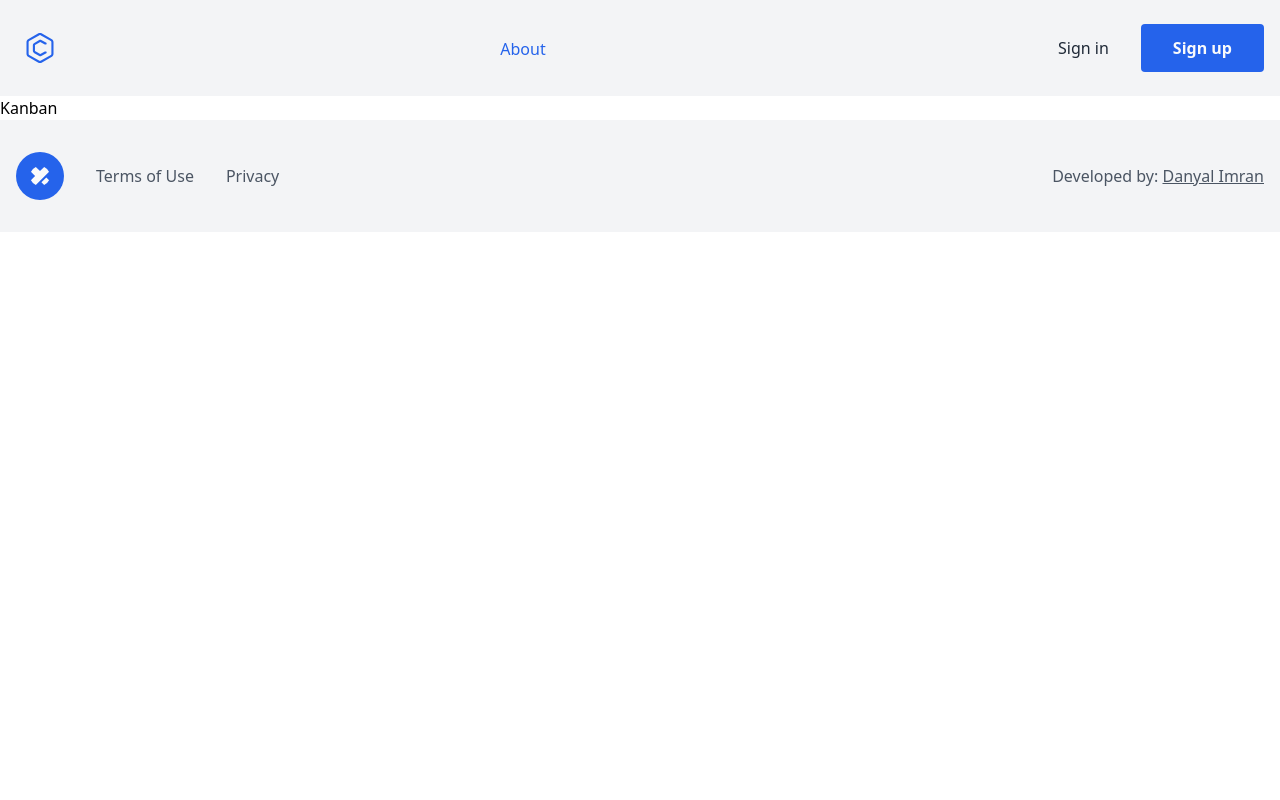
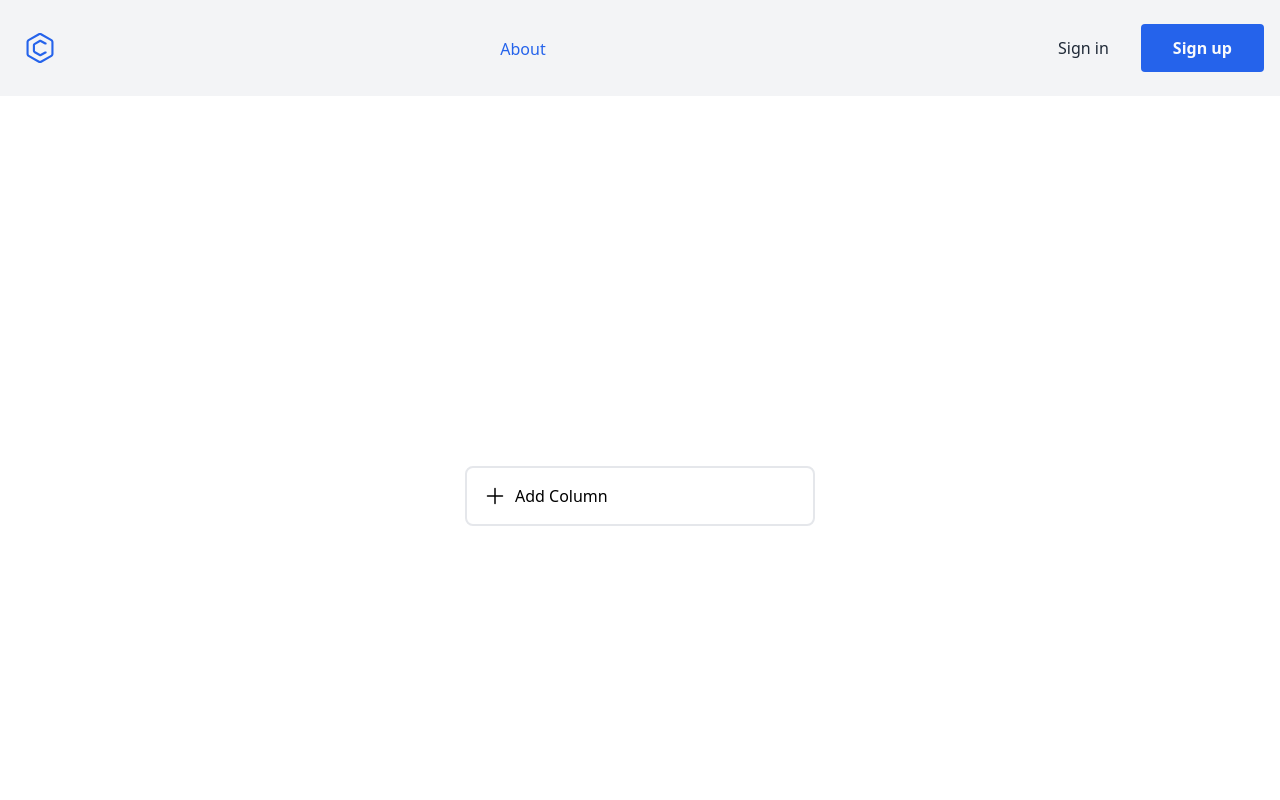
Before and after one commit to imRanDan/mytasklist-2.0, a Next.js app: page /kanban in a window 1280 px wide. Shown: the top 800 px of the page. Built offline with nearby package versions, Linux system fonts and the light colour scheme.

Commit message:
working on kanban board and added in a column button

```diff
--- a/src/components/Kanban.tsx
+++ b/src/components/Kanban.tsx
@@ -1,8 +1,15 @@
 import React from 'react'
+import PlusIcon from '@/icons/PlusIcon'
 
 function Kanban() {
   return (
-    <div>Kanban</div>
+    <div className='m-auto flex min-h-screen w-full items-center overflow-x-auto overflow-y-hidden px-[40px]'>
+      <div className='m-auto'>
+        <button className='h-[60px] w-[350px] min-w-[350px] cursor-pointer rounded-lg bg-grey-800 border-2 border-grey-900 p-4 ring-green-500 hover:ring-2 flex gap-2'>
+          <PlusIcon/> Add Column
+        </button>
+      </div>
+    </div>
   )
 }
 
--- /dev/null
+++ b/src/components/Sidebar.tsx
@@ -0,0 +1,9 @@
+import React from 'react'
+
+function Sidebar() {
+  return (
+    <div>Sidebar</div>
+  )
+}
+
+export default Sidebar
--- /dev/null
+++ b/src/icons/PlusIcon.tsx
@@ -0,0 +1,11 @@
+import React from 'react'
+
+function PlusIcon() {
+  return (
+    <svg xmlns="http://www.w3.org/2000/svg" fill="none" viewBox="0 0 24 24" strokeWidth={1.5} stroke="currentColor" className="w-6 h-6">
+      <path strokeLinecap="round" strokeLinejoin="round" d="M12 4.5v15m7.5-7.5h-15" />
+    </svg>
+  )
+}
+
+export default PlusIcon
```
